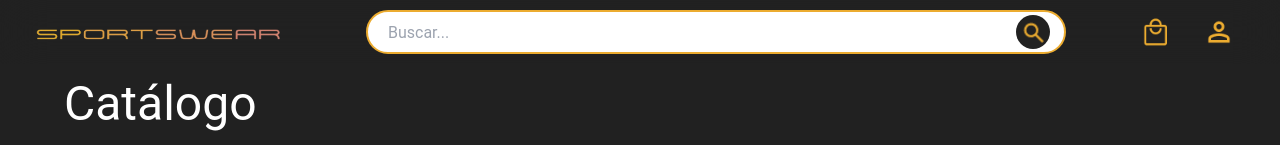
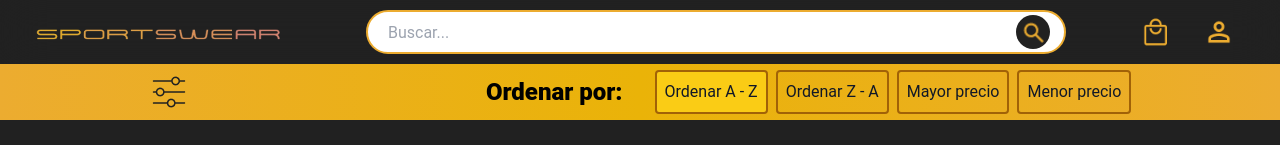
Before and after one commit to jigcolapaolo/Sportswear-eCommerce, a React (Vite) app in the folder Front/: page /catalogo in a window 1280 px wide. Shown: the top 145 px of the page. Built offline with nearby package versions, Linux system fonts and the light colour scheme; no server answers.

Commit message:
Modifico estilos de Filtro

```diff
--- a/Front/src/Catalogo.jsx
+++ b/Front/src/Catalogo.jsx
@@ -2,6 +2,7 @@ import React from 'react'
 import ArticuloCatalogo from './components/ArticuloCatalogo/ArticuloCatalogo.jsx';
 import Footer from "./components/Footer/Footer.jsx";
 import { useLocation } from 'react-router-dom';
+import Filtros from "./components/Filtros/Filtros.jsx";
 
 function Catalogo({ agregarAlCarrito }) {
 
@@ -13,6 +14,7 @@ function Catalogo({ agregarAlCarrito }) {
 
     return (
         <main className='bg-[#212121]'>
+            <Filtros />
             <h1 className='text-5xl text-white ml-16 pt-20 pb-12 cursor-default'>Catálogo</h1>
             <ArticuloCatalogo categoryName={categoryName} searchValue={searchValue} agregarAlCarrito={agregarAlCarrito} />
             <Footer />
--- a/Front/src/components/Filtros/Filtros.jsx
+++ b/Front/src/components/Filtros/Filtros.jsx
@@ -7,48 +7,42 @@ const Filtros = () => {
   };
 
   return (
-    <div>
-      <div className="pt-16 w-full h-57 bg-gradient-to-r from-yellow-300 via-yellow-500 to-yellow-700">
-        <button className="w-30 h-29 top-5.35 left-4.39 border-1.5px border-gray-900 bg-gray-900">
-          <img src="../../../public/images/botones/boton-desplegable.png" alt="boton para desplegar la barra de filtros" className="w-30.83px h-29.29px t-5.35px l-4.58px b-1.5px" />
-          {" "}
-          Filtrar{" "}
+    <div className="pt-16 ">
+      <div className="fixed z-20 flex justify-around items-center w-full h-14 bg-gradient-to-r from-[#ecac30] via-yellow-500 to-[#ecac30]">
+        <button className="w-30 h-10 hover:bg-yellow-400 rounded">
+          <img src="../../../public/images/botones/boton-desplegable.png" alt="boton para desplegar la barra de filtros" className="" />
         </button>
 
 
-        <p className="font-roboto font-medium text-20 text-center text-gray-900 leading-23.44">
-          Ordenar por:
-        </p>
 
-        <div className="flex justify-end">
+        <div className="flex justify-evenly items-center gap-2">
+          <p className="font-extrabold text-2xl pr-6">
+            Ordenar por:
+          </p>
           <button
-            className={`font-roboto font-normal text-16 text-center text-gray-900 leading-18.75 ${
-              filtroSeleccionado === "masRelevantes" ? "bg-gray-400" : ""
-            }`}
+            className={`p-2 rounded border-2 border-yellow-700 text-16 text-center text-gray-900 hover:bg-yellow-400 ${filtroSeleccionado === "masRelevantes" ? "bg-yellow-400" : ""
+              }`}
             onClick={() => handleFiltroClick("masRelevantes")}
           >
             Ordenar A - Z
           </button>
           <button
-            className={`font-roboto font-normal text-16 text-center text-gray-900 leading-18.75 ${
-              filtroSeleccionado === "precioDescendente" ? "bg-gray-400" : ""
-            }`}
+            className={`p-2 rounded border-2 border-yellow-700 text-16 text-center text-gray-900 hover:bg-yellow-400 ${filtroSeleccionado === "precioDescendente" ? "bg-yellow-400" : ""
+              }`}
             onClick={() => handleFiltroClick("precioDescendente")}
           >
             Ordenar Z - A
           </button>
           <button
-            className={`font-roboto font-normal text-16 text-center text-gray-900 leading-18.75 ${
-              filtroSeleccionado === "precioAscendente" ? "bg-gray-400" : ""
-            }`}
+            className={`p-2 rounded border-2 border-yellow-700 text-16 text-center text-gray-900 hover:bg-yellow-400 ${filtroSeleccionado === "precioAscendente" ? "bg-yellow-400" : ""
+              }`}
             onClick={() => handleFiltroClick("precioAscendente")}
           >
             Mayor precio
           </button>
           <button
-            className={`font-roboto font-normal text-16 text-center text-gray-900 leading-18.75 ${
-              filtroSeleccionado === "masVendidos" ? "bg-gray-400" : ""
-            }`}
+            className={`p-2 rounded border-2 border-yellow-700 text-16 text-center text-gray-900 hover:bg-yellow-400 ${filtroSeleccionado === "masVendidos" ? "bg-yellow-400" : ""
+              }`}
             onClick={() => handleFiltroClick("masVendidos")}
           >
             Menor precio
```
